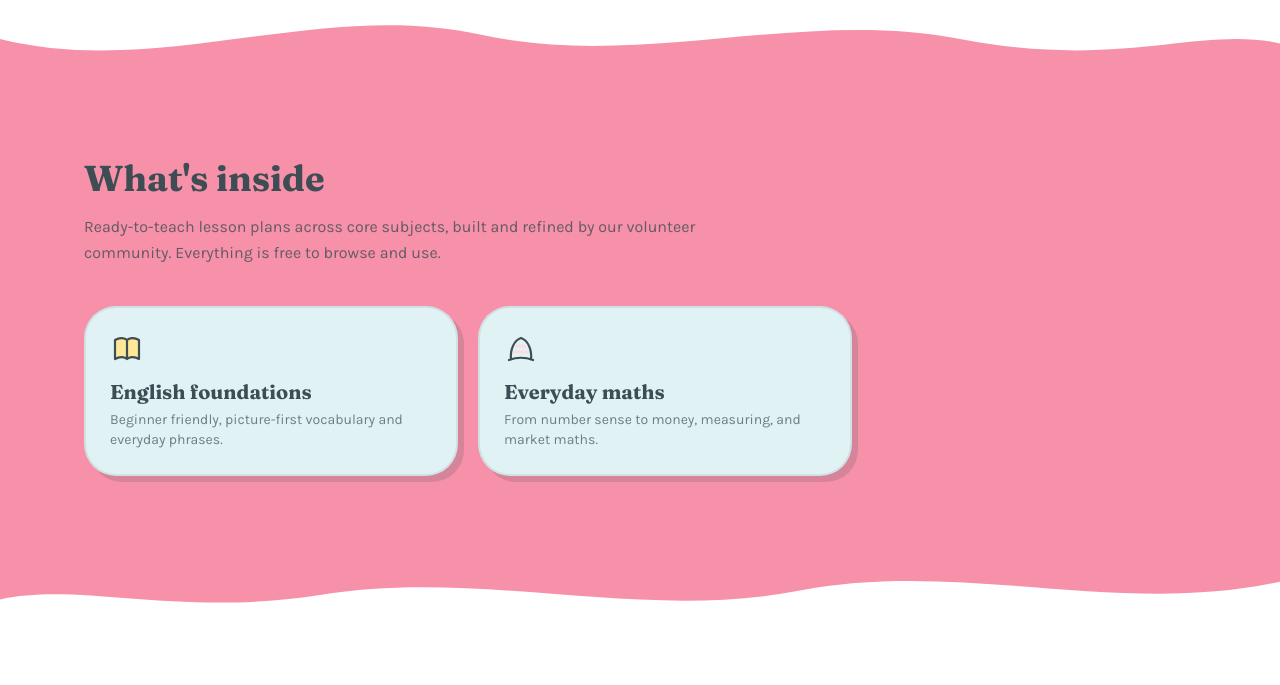
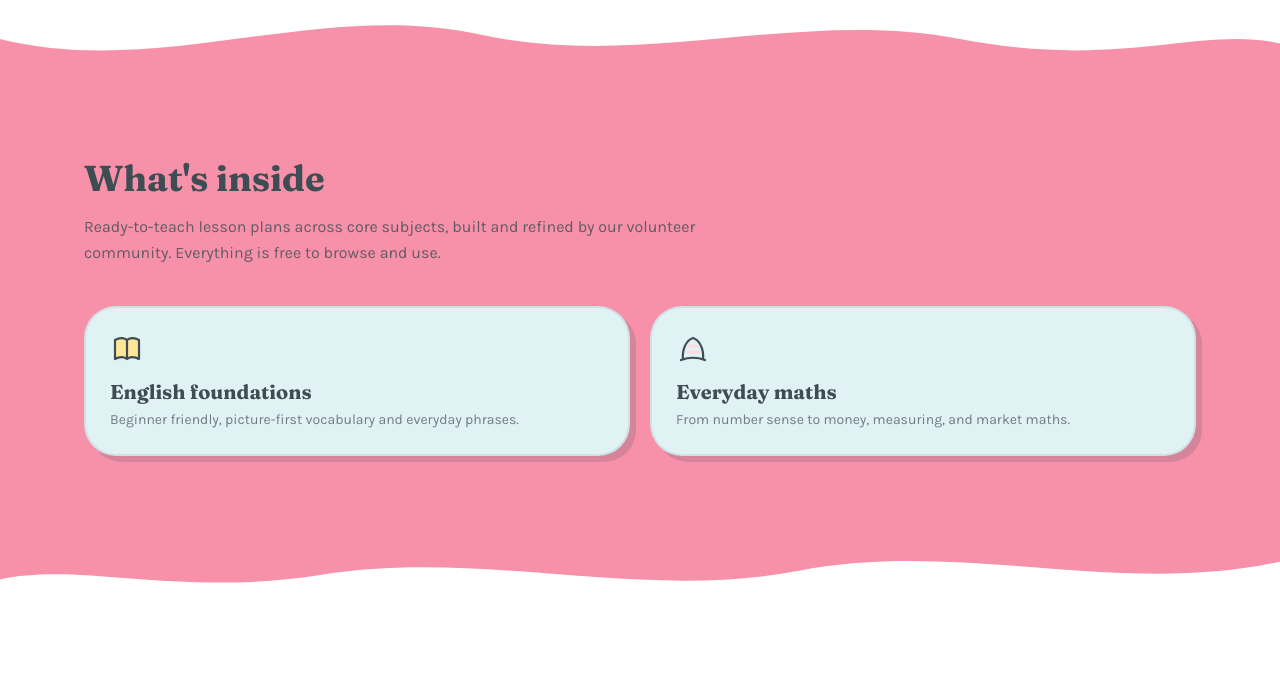
Before and after one commit to Yeffian/project_eureka, a Django app: page /teachers/ in a window 1280 px wide. Shown: the part 1294-1979 px from the top of the page. Run offline with Django 4.2, Linux system fonts and the light colour scheme; some libraries are stand-ins or nearby versions.

Commit message:
fix: center the subjects

```diff
--- a/teachers/templates/teachers/landing.html
+++ b/teachers/templates/teachers/landing.html
@@ -45,7 +45,7 @@
       </p>
     </div>
 
-    <div class="reveal grid sm:grid-cols-2 gap-5 max-w-3xl">
+    <div class="reveal grid sm:grid-cols-2 gap-5">
       <article class="rounded-blob bg-cream p-6 border-2 border-ink/10 shadow-[6px_6px_0_0_rgba(62,76,84,0.18)]">
         <svg width="34" height="34" viewBox="0 0 34 34" aria-hidden="true" class="mb-3">
           <path d="M5 8 C 10 5 15 6 17 8 C 19 6 24 5 29 8 L 29 27 C 24 24 19 25 17 27 C 15 25 10 24 5 27 Z" fill="#FFE797" stroke="#3E4C54" stroke-width="2.2" stroke-linejoin="round"/>
```
